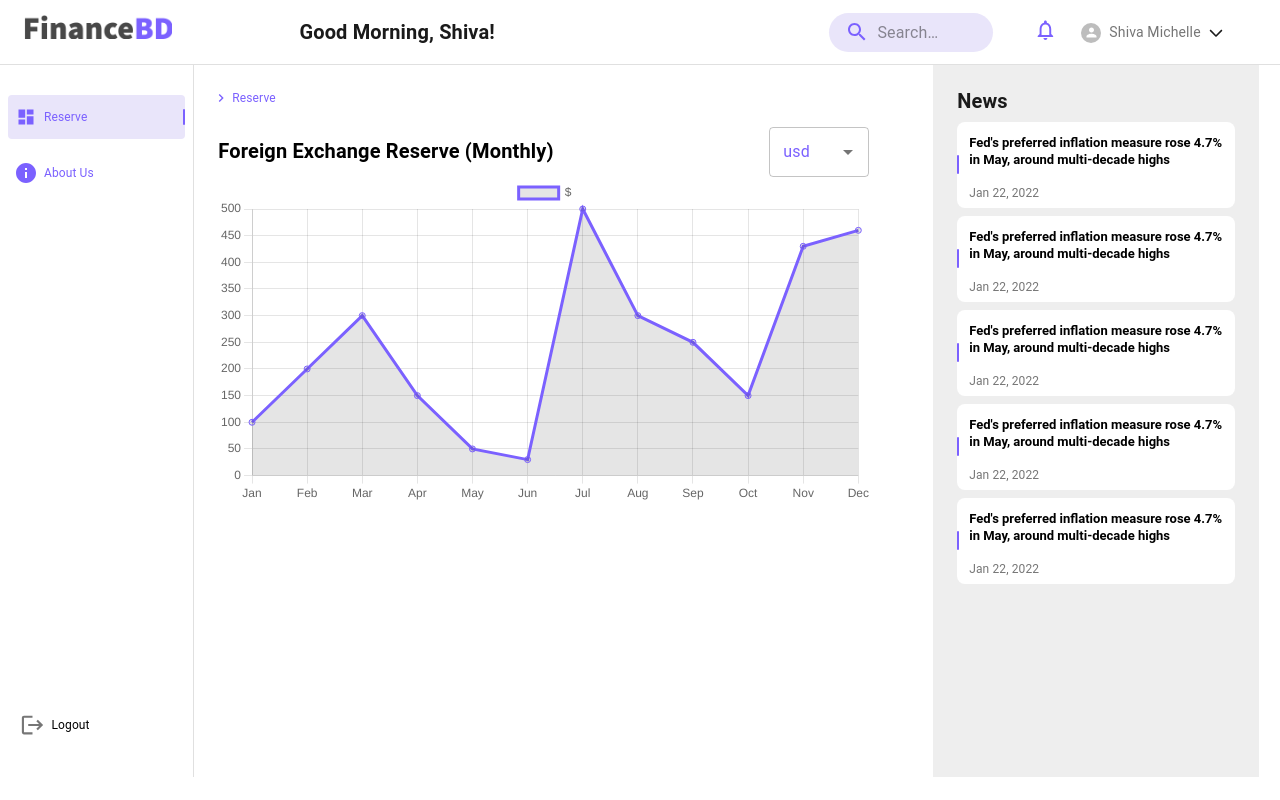
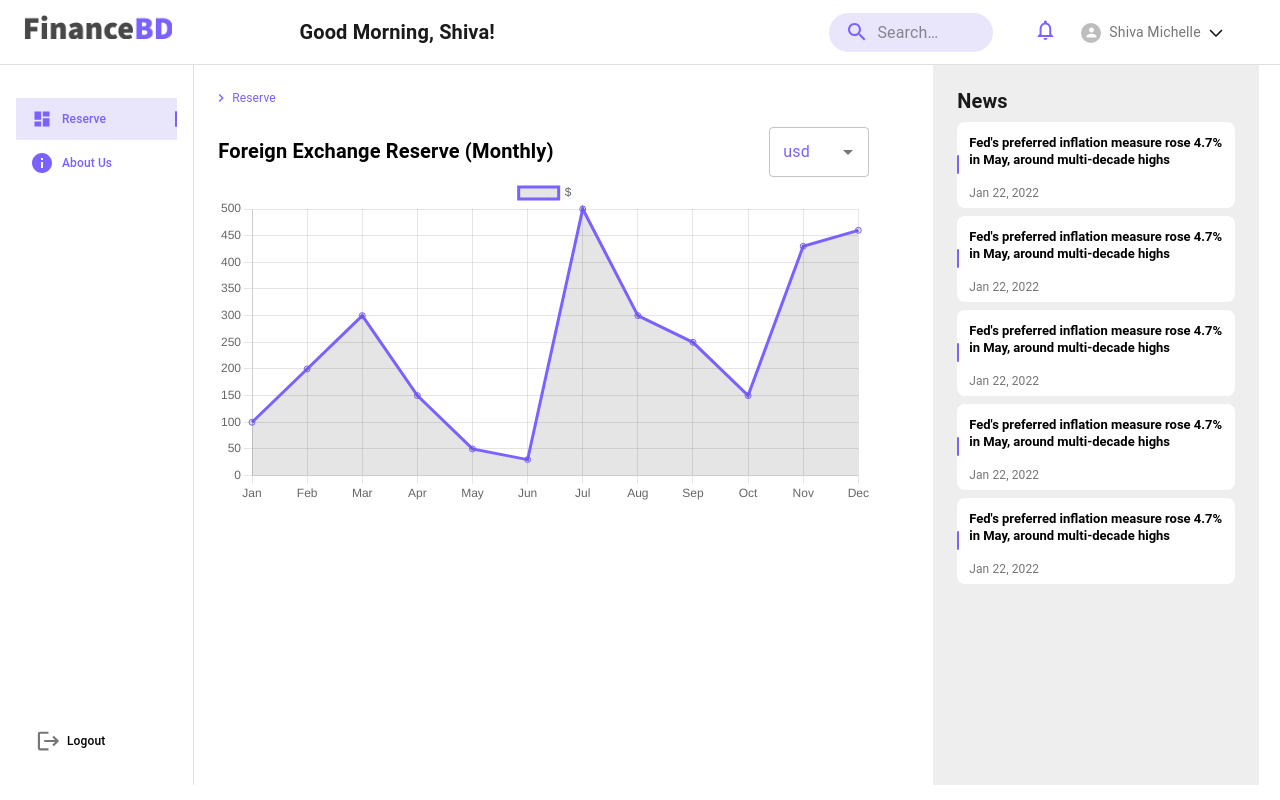
Before and after one commit to prashanta0234/mui-test, a React (Create React App) app: page / in a window 1280 px wide. Built offline with nearby package versions, Linux system fonts and the light colour scheme.

Commit message:
solve issue1

```diff
--- a/src/component/SideBar.js
+++ b/src/component/SideBar.js
@@ -1,46 +1,57 @@
 import React, { useState } from "react";
-import { Button, Typography } from "@mui/material";
+import {
+  Button,
+  List,
+  ListItem,
+  ListItemButton,
+  ListItemIcon,
+  ListItemText,
+  Typography,
+} from "@mui/material";
 import { Box } from "@mui/system";
 
-import deshbord from "../images/dashboard.svg";
+import dashbord from "../images/dashboard.svg";
 import aboutI from "../images/aboutI.svg";
 import "./style/Sidebar.css";
 
 import logout from "../images/logout.svg";
-import { BrowserRouter, Link } from "react-router-dom";
+import { Link } from "react-router-dom";
 
 export default function SideBar() {
-  const [state, setState] = useState("deshbord");
+  const [state, setState] = useState("dashbord");
   const handleOnlick = (name) => {
     setState(name);
   };
 
   return (
     <>
-      <Box sx={{ mx: 1, position: "relative", minHeight: "85vh" }}>
+      <List sx={{ position: "relative", minHeight: "85vh" }}>
+        {/* reserve button */}
         <Link to="/reserve">
-          <Button
-            onClick={() => handleOnlick("deshbord")}
+          <ListItem
             sx={{
               color: "#7B61FF",
               width: "100%",
-              justifyContent: "flex-start",
+
               position: "relative",
               height: "44px",
-              my: "6px",
             }}
-            className={state === "deshbord" && "active"}
+          >
+            <ListItemButton
+              onClick={() => handleOnlick("dashbord")}
+              className={state === "dashbord" && "active"}
               sentenceCase
             >
-            <img alt="" src={deshbord} height="20px" />
-            <Typography
-              sx={{ fontSize: "12px", textTransform: "none", ml: "8px" }}
-            >
-              Reserve
-            </Typography>
+              <ListItemIcon style={{ minWidth: "30px" }}>
+                <img alt="" src={dashbord} />
+              </ListItemIcon>
+              <ListItemText
+                primary=" Reserve"
+                primaryTypographyProps={{ fontSize: 12, fontWeight: "medium" }}
+              />
 
               <Box
-              className={state !== "deshbord" && "box"}
+                className={state !== "dashbord" && "box"}
                 sx={{
                   width: "2px",
                   height: "16px",
@@ -51,29 +62,32 @@ export default function SideBar() {
                 }}
                 placement="right"
               />
-          </Button>
+            </ListItemButton>
+          </ListItem>
         </Link>
         {/* About button */}
         <Link to="/about">
-          <Button
-            onClick={() => handleOnlick("about")}
-            className={state === "about" && "active"}
+          <ListItem
             sx={{
               color: "#7B61FF",
               width: "100%",
-              justifyContent: "flex-start",
+
               position: "relative",
               height: "44px",
-              my: "6px",
             }}
+          >
+            <ListItemButton
+              onClick={() => handleOnlick("about")}
+              className={state === "about" && "active"}
               sentenceCase
             >
-            <img alt="" src={aboutI} height="20px" />
-            <Typography
-              sx={{ fontSize: "12px", textTransform: "none", ml: "8px" }}
-            >
-              About Us
-            </Typography>
+              <ListItemIcon style={{ minWidth: "30px" }}>
+                <img alt="" src={aboutI} />
+              </ListItemIcon>
+              <ListItemText
+                primary="About Us"
+                primaryTypographyProps={{ fontSize: 12, fontWeight: "medium" }}
+              />
 
               <Box
                 className={state !== "about" && "box"}
@@ -85,12 +99,13 @@ export default function SideBar() {
                   position: "absolute",
                   right: "0px",
                 }}
-              placement="right"
               />
-          </Button>
+            </ListItemButton>
+          </ListItem>
         </Link>
+
         {/* logout */}
-        <Button
+        {/* <Button
           sx={{
             color: "black",
             width: "100%",
@@ -110,8 +125,32 @@ export default function SideBar() {
           >
             Logout
           </Typography>
-        </Button>
-      </Box>
+        </Button> */}
+
+        <ListItem
+          sx={{
+            color: "black",
+            width: "100%",
+            justifyContent: "flex-start",
+            position: "absolute",
+
+            bottom: "16px",
+            left: "5px",
+            height: "44px",
+            my: "6px",
+          }}
+        >
+          <ListItemButton sentenceCase>
+            <ListItemIcon style={{ minWidth: "30px" }}>
+              <img alt="" src={logout} height="20px" />
+            </ListItemIcon>
+            <ListItemText
+              primary="Logout"
+              primaryTypographyProps={{ fontSize: 12, fontWeight: "medium" }}
+            />
+          </ListItemButton>
+        </ListItem>
+      </List>
     </>
   );
 }
```
Lines whose indentation alone changed are shown as unchanged.
